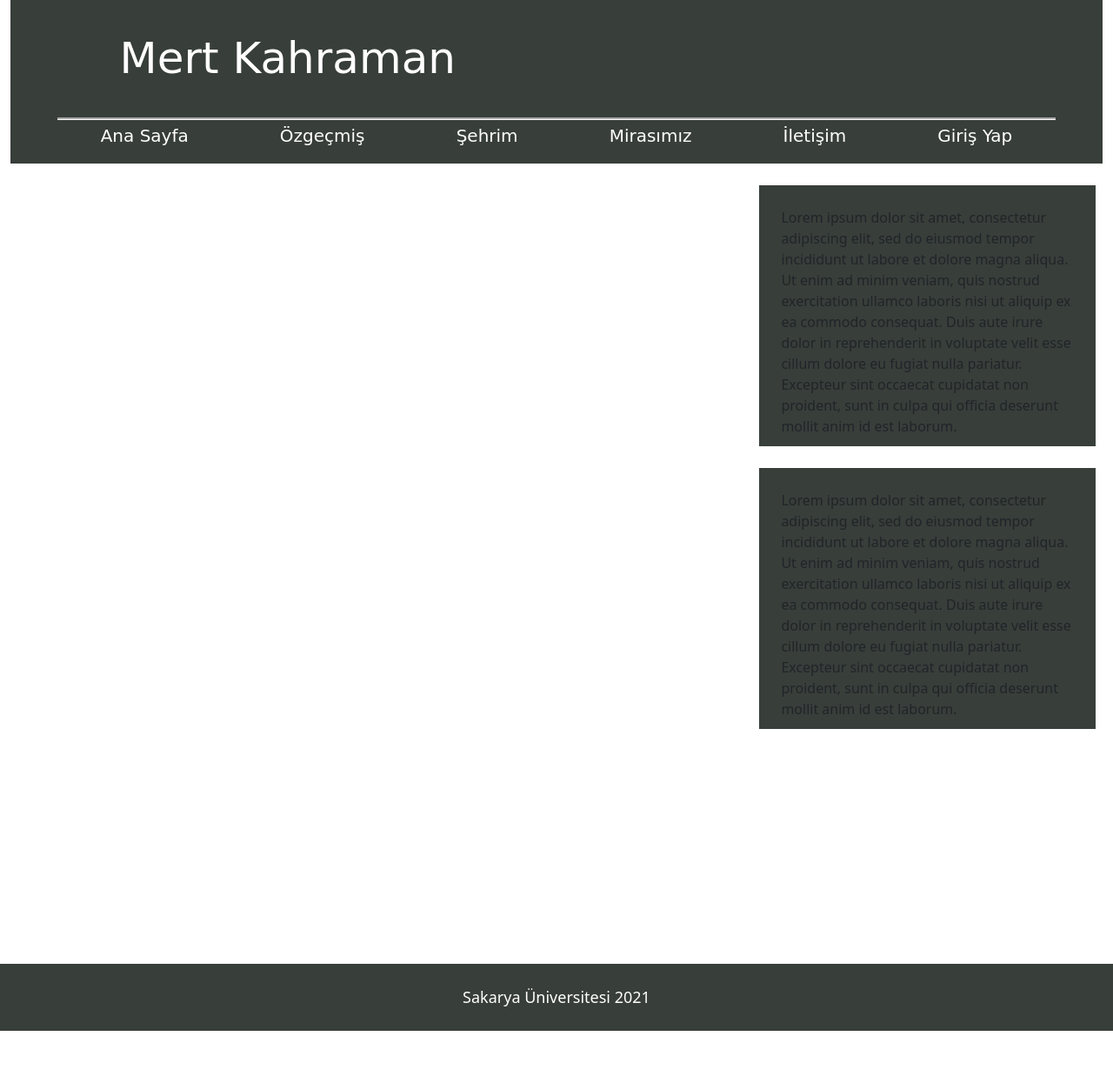
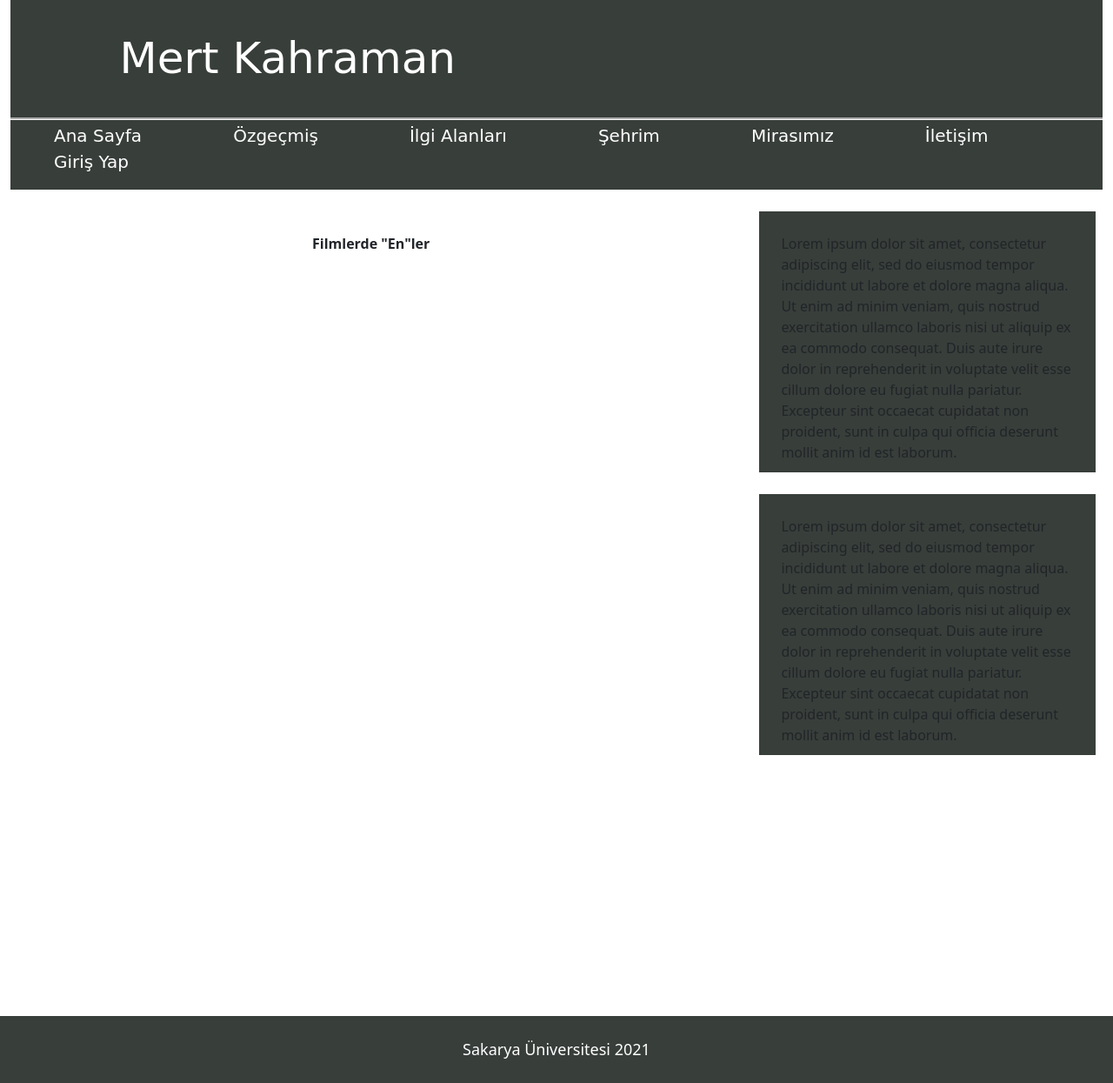
Before and after one commit to TheDerebeyi/WebTeknolojileriProjesi, a PHP site: page /ilgialanlari.html in a window 1280 px wide. Shown: the whole page at 87% size. Before the commit the page ends 1185 px from the top, so only its background shows below. Run offline with PHP 8.4, Linux system fonts and the light colour scheme; lists and menus that the app fills with data are empty.

Commit message:
İlgi alanlarım sayfası oluşturuldu.

```diff
--- a/css/main.css
+++ b/css/main.css
@@ -40,7 +40,6 @@ nav li{
     display: inline-block;
     margin-left: 50px;
     margin-right: 50px;
-  /*  background-color: purple;*/
     box-sizing: border-box;
 }
 
@@ -57,7 +56,6 @@ nav div{
     box-sizing: border-box;
     padding-top: 3px;
     padding-bottom: 1px;
-  /*  background-color: red;*/
 }
 
 nav a:link{
@@ -75,42 +73,22 @@ nav a:hover{
     color: var(--txtclr);
 }
 
-/*article {
-    box-sizing: border-box;
-    float: left;
-    height: 870px;
-    width: 70%;
-    background-color: bisque;
-}*/
-
 article .yazi{
+    min-height: 900px;
     padding: 25px;
     box-sizing: border-box;
     margin-left: 2%;
     margin-top: 25px;
     float:left;
     width: 96%;
-    height: 870px;
-/*    background-color: rgb(116, 114, 250);*/
-    overflow:auto;
+    max-height: fit-content;
 }
-
-/*aside{
-    box-sizing: border-box;
-    float: right;
-    height: 870px;
-    width: 26%;
-    margin-right: 4%;
-    background-color: aliceblue;
-}*/
 
 footer{
     box-sizing: border-box;
-  /*  background-color: violet;*/
     width: 100%;
     margin-top: 25px;
     background-color:var(--bgclr);
-  /*  background-color: #2f99ad;*/
     font-size: 18px;
     padding: 25px;
     text-align: center;
@@ -129,7 +107,6 @@ aside .kutucuk{
     width: 96%;
 }
 
-/*input[type=text], input[type=password], input[type=email], input[type=tel],textarea, select*/
 .form-style-wide{
     width: 100%;
     padding: 12px 20px;
@@ -140,7 +117,7 @@ aside .kutucuk{
     box-sizing: border-box;
   }
 
-  /*input[type=number]*/
+
   .form-style-narrow{
     width: 80px;
     padding: 12px 20px;
@@ -151,7 +128,7 @@ aside .kutucuk{
     box-sizing: border-box;
   }
 
-  /*input[type=reset], input[type=submit]*/
+
   .form-style-button{
     width: fit-content;
     padding: 12px 20px;
@@ -164,6 +141,5 @@ aside .kutucuk{
   }
 
   .form-error{
-    /*border: 1px solid red;*/
     box-shadow: 0 0 2pt 1pt red;
  }
--- a/iletisim.html
+++ b/iletisim.html
@@ -25,6 +25,7 @@
                 <ul>
                     <li><a href="index.html">Ana Sayfa</a></li>
                     <li><a href="ozgecmis.html">Özgeçmiş</a></li>
+                    <li><a href="ilgialanlari.html">İlgi Alanları</a></li>
                     <li><a href="sehrim.html">Şehrim</a></li>
                     <li><a href="miras.html">Mirasımız</a></li>
                     <li><a href="iletisim.html">İletişim</a></li>
--- a/ilgialanlari.html
+++ b/ilgialanlari.html
@@ -25,6 +25,7 @@
                 <ul>
                     <li><a href="index.html">Ana Sayfa</a></li>
                     <li><a href="ozgecmis.html">Özgeçmiş</a></li>
+                    <li><a href="ilgialanlari.html">İlgi Alanları</a></li>
                     <li><a href="sehrim.html">Şehrim</a></li>
                     <li><a href="miras.html">Mirasımız</a></li>
                     <li><a href="iletisim.html">İletişim</a></li>
@@ -37,6 +38,13 @@
                 <article>
                     <div class="yazi">
 
+                        <table id="tablo1" style="text-align: center; margin:auto;">
+                            <tr>
+                                <th colspan="3">
+                                    Filmlerde "En"ler
+                                </th>
+                            </tr>
+                        </table>
                     </div>
                 </article>
             </div>
@@ -71,6 +79,7 @@
     <footer>
         Sakarya Üniversitesi 2021
     </footer>
+    <script src="js/api.js"></script>
 </body>
 
 </html>
--- a/index.html
+++ b/index.html
@@ -26,6 +26,7 @@
         <ul>
           <li><a href="index.html">Ana Sayfa</a></li>
           <li><a href="ozgecmis.html">Özgeçmiş</a></li>
+          <li><a href="ilgialanlari.html">İlgi Alanları</a></li>
           <li><a href="sehrim.html">Şehrim</a></li>
           <li><a href="miras.html">Mirasımız</a></li>
           <li><a href="iletisim.html">İletişim</a></li>
--- /dev/null
+++ b/js/api.js
@@ -0,0 +1,47 @@
+var sorgular = ["Interstellar", "The Office", "Vikings", "Blade Runner (1982)", "Gibi"]
+var kategori = ["Tüm Zamanların En İyisi", "En İyi Komedi", "En İyi Savaş Temalı", "En İyi Bilim Kurgu", "En İyi Yerli"]
+
+async function getData(tableRow1, tableRow2, tableRow3, index) {
+    var url = "https://imdb8.p.rapidapi.com/auto-complete?q=" + sorgular[index];
+    const api_cevap = await fetch(url, {
+        "method": "GET",
+        "headers": {
+            "x-rapidapi-key": "4bc779833amsh744a0f1d5c87820p15c1b1jsn4a0b6d07a64a",
+            "x-rapidapi-host": "imdb8.p.rapidapi.com"
+        }
+    });
+    const veri = await api_cevap.json();
+
+    let td = document.createElement("td");
+    td.innerHTML = kategori[index];
+
+    tableRow1.appendChild(td);
+
+    let td2 = document.createElement("td");
+    td2.innerHTML = veri.d[0].l;
+
+    tableRow2.appendChild(td2);
+
+    let td3 = document.createElement("td");
+    td3.style.padding = 20;
+    tableRow3.appendChild(td3);
+
+    let img = document.createElement("img");
+    td3.appendChild(img);
+
+    img.src = veri.d[0].i.imageUrl;
+    img.width = 240;
+}
+
+for (var i = 0; i < sorgular.length; i++) {
+    if (i % 3 == 0) {
+        var tr = document.createElement("tr");
+        document.getElementById("tablo1").appendChild(tr);
+        var tr2 = document.createElement("tr");
+        document.getElementById("tablo1").appendChild(tr2);
+        var tr3 = document.createElement("tr");
+        document.getElementById("tablo1").appendChild(tr3);
+    }
+
+    getData(tr, tr2, tr3, i);
+}
--- a/miras.html
+++ b/miras.html
@@ -25,6 +25,7 @@
                 <ul>
                     <li><a href="index.html">Ana Sayfa</a></li>
                     <li><a href="ozgecmis.html">Özgeçmiş</a></li>
+                    <li><a href="ilgialanlari.html">İlgi Alanları</a></li>
                     <li><a href="sehrim.html">Şehrim</a></li>
                     <li><a href="miras.html">Mirasımız</a></li>
                     <li><a href="iletisim.html">İletişim</a></li>
--- a/ozgecmis.html
+++ b/ozgecmis.html
@@ -25,6 +25,7 @@
                 <ul>
                     <li><a href="index.html">Ana Sayfa</a></li>
                     <li><a href="ozgecmis.html">Özgeçmiş</a></li>
+                    <li><a href="ilgialanlari.html">İlgi Alanları</a></li>
                     <li><a href="sehrim.html">Şehrim</a></li>
                     <li><a href="miras.html">Mirasımız</a></li>
                     <li><a href="iletisim.html">İletişim</a></li>
--- a/php/panel.php
+++ b/php/panel.php
@@ -24,6 +24,7 @@
                 <ul>
                     <li><a href="../index.html">Ana Sayfa</a></li>
                     <li><a href="../sayfa.html">Özgeçmiş</a></li>
+                    <li><a href="../ilgialanlari.html">İlgi Alanları</a></li>
                     <li><a href="../sayfa2.html">Şehrim</a></li>
                     <li><a href="../sayfa3.html">Mirasımız</a></li>
                     <li><a href="../iletisim.html">İletişim</a></li>
--- a/sehrim.html
+++ b/sehrim.html
@@ -26,6 +26,7 @@
                 <ul>
                     <li><a href="index.html">Ana Sayfa</a></li>
                     <li><a href="ozgecmis.html">Özgeçmiş</a></li>
+                    <li><a href="ilgialanlari.html">İlgi Alanları</a></li>
                     <li><a href="sehrim.html">Şehrim</a></li>
                     <li><a href="miras.html">Mirasımız</a></li>
                     <li><a href="iletisim.html">İletişim</a></li>
```
Also changed, not shown: php/iletisim.php (+9 -8 lines), php/login.php (+5 -4 lines).
